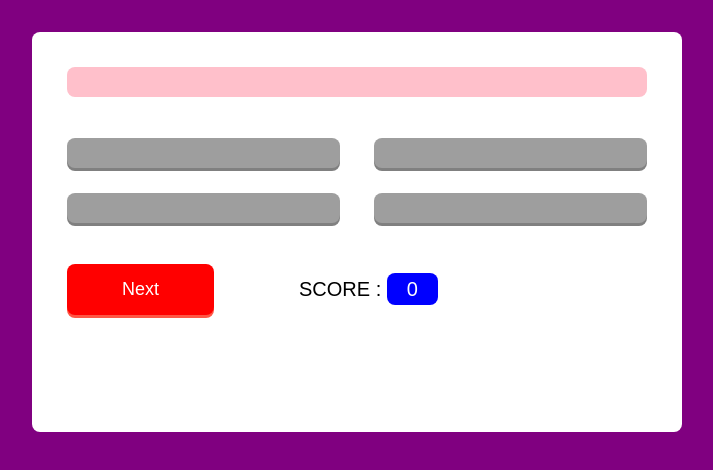
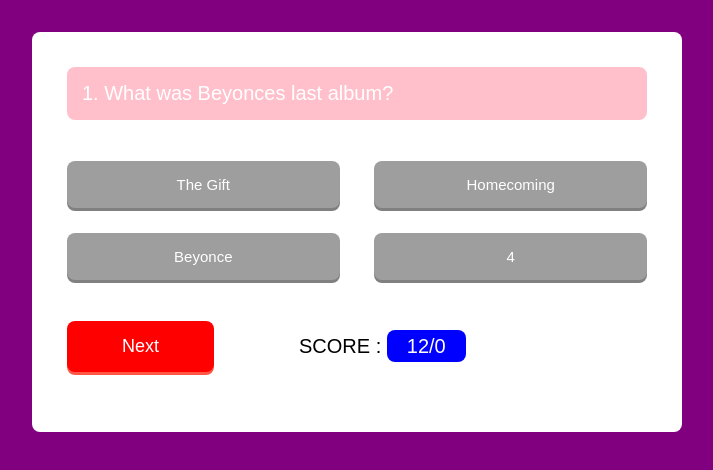
Before and after one commit to NJ345/FinalProject, a plain HTML site: page index.html in a window 1280 px wide. Shown: the part 70-540 px from the top of the page, without its empty margins (283-996 px from the left). Drawn offline with Linux system fonts and the light colour scheme.

Commit message:
almost done

```diff
--- a/index.html
+++ b/index.html
@@ -46,7 +46,7 @@
 
 
 
-<script type="text/javascript" src="newscript.js"></script>
+<script type="text/javascript" src="script.js"></script>
 
 
 </body>
```
